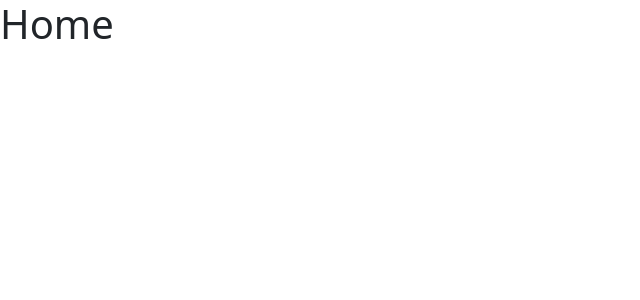
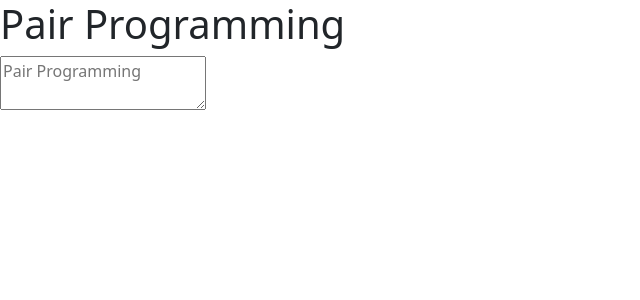
Before and after one commit to surajshende247/bracket-share, a React (Create React App) app in the folder client/: page /pairprogramming in a window 1280 px wide. Before the commit this address led to /. Shown: the top 300 px of the page, without its empty margins (0-640 px from the left). Built offline with nearby package versions, Linux system fonts and the light colour scheme; no server answers.

Commit message:
add: textarea for code snippet and realtime update

```diff
--- a/client/package.json
+++ b/client/package.json
@@ -7,6 +7,7 @@
     "@testing-library/react": "^11.2.7",
     "@testing-library/user-event": "^12.8.3",
     "bootstrap": "^5.1.3",
+    "nanoid": "^3.1.30",
     "react": "^17.0.2",
     "react-dom": "^17.0.2",
     "react-router-dom": "^6.0.2",
--- a/client/src/App.js
+++ b/client/src/App.js
@@ -11,7 +11,7 @@ function App() {
         <Route exact path="/pairprogramming" element={<PairProgramming />} />
         <Route exact path="/" element={<Home />} />
       </Routes>
-      <Navigate path="*" to="/" />
+      <Navigate path="*" to="/pairprogramming" />
     </BrowserRouter>
   );
 }
--- a/client/src/views/PairProgramming/PairProgramming.js
+++ b/client/src/views/PairProgramming/PairProgramming.js
@@ -1,11 +1,34 @@
 import React from 'react'
-
 import './PairProgramming.css'
 
+import {useState, useEffect} from 'react';
+import io from 'socket.io-client';
+
+const socket = io('http://localhost:5000');
+
 function PairProgramming() {
+    const [codeSnippet, setCodeSnippet] = useState('');
+
+    const updateCodeSnippet = (e) => {
+        e.preventDefault();
+        setCodeSnippet(e.target.value);
+        socket.emit('codechange',{code: e.target.value});
+    }
+
+    useEffect(() => {
+        socket.on('codechange', (data) => {
+            setCodeSnippet(data.code);
+        });
+    });
+
     return (
         <div>
-            <h1>PairProgramming</h1>
+            <h1>Pair Programming</h1>
+            <textarea
+            className="pairProgramming"
+            placeholder="Pair Programming"
+            value={codeSnippet}
+            onChange={updateCodeSnippet}></textarea>
         </div>
     )
 }
--- a/package.json
+++ b/package.json
@@ -2,9 +2,9 @@
   "name": "bracket-share",
   "version": "1.0.0",
   "description": "Real time collaboration for pair programming",
-  "main": "index.js",
+  "main": "server.js",
   "scripts": {
-    "test": "echo \"Error: no test specified\" && exit 1"
+    "start": "nodemon server.js"
   },
   "repository": {
     "type": "git",
@@ -20,6 +20,7 @@
   "dependencies": {
     "express": "^4.17.1",
     "mongoose": "^6.0.13",
+    "nanoid": "^3.1.30",
     "nodemon": "^2.0.15",
     "socket.io": "^4.4.0"
   }
```
Also changed, not shown: 2 other files (tests, documents, lock files or other folders).
